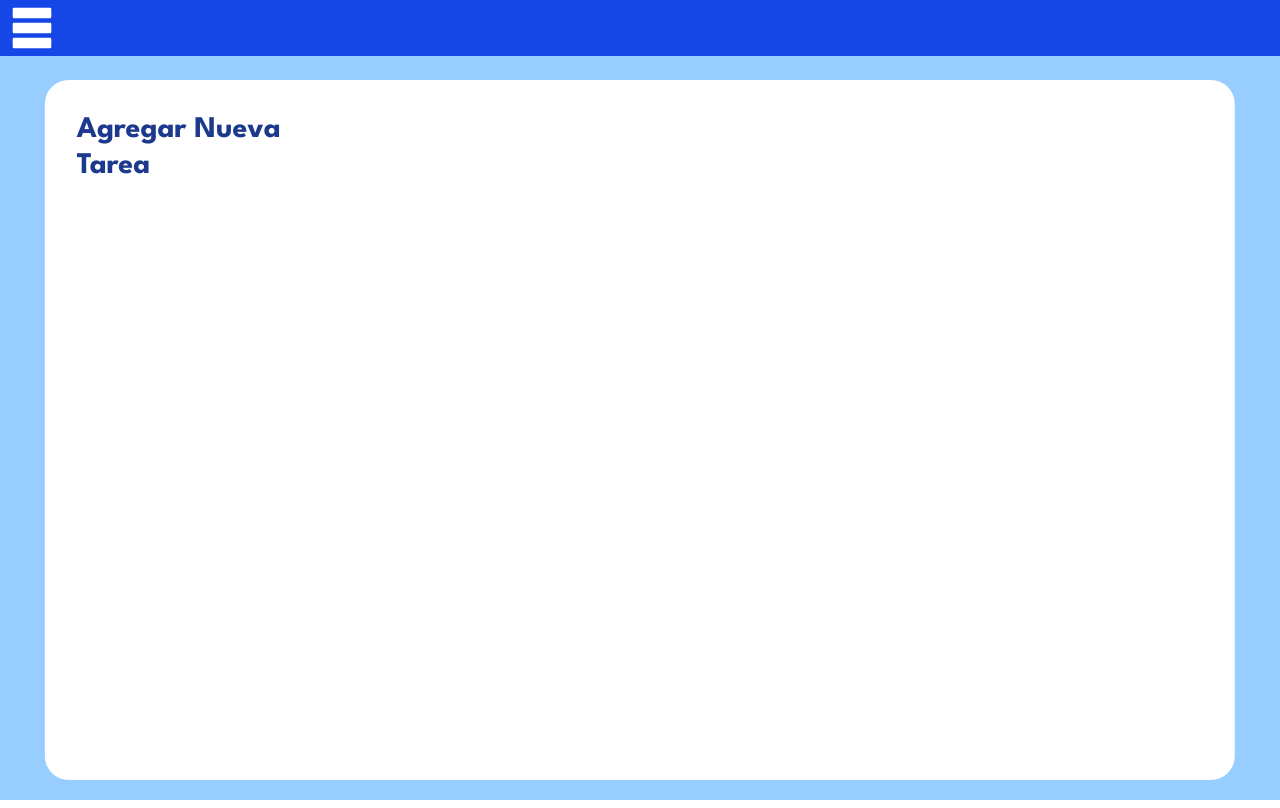
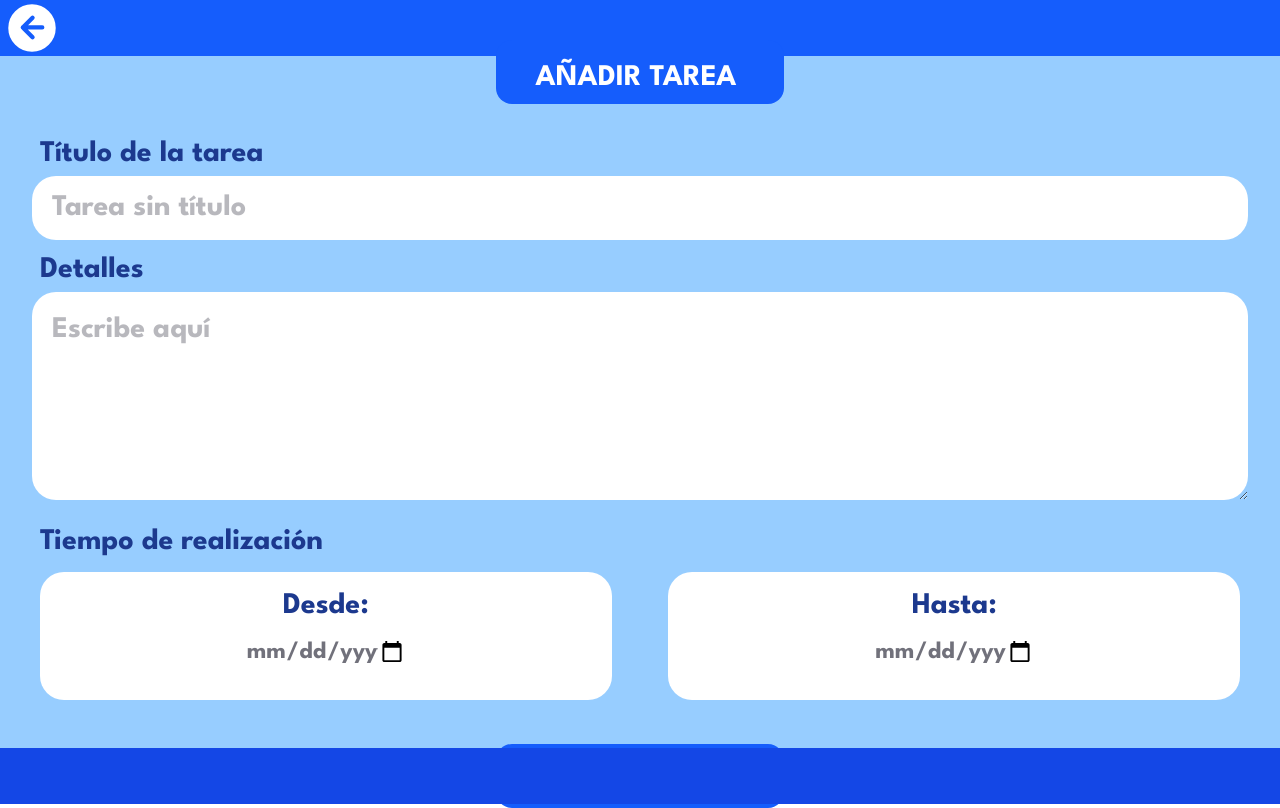
Before and after one commit to Fer2703/AgendifyFabi, a React (Vite) app in the folder agendify/: page /agregar in a window 1280 px wide. Built offline with nearby package versions, Linux system fonts and the light colour scheme.

Commit message:
feat: Framer Motion y Agregar Tareas

```diff
--- a/agendify/package.json
+++ b/agendify/package.json
@@ -11,6 +11,7 @@
   },
   "dependencies": {
     "@tailwindcss/vite": "^4.1.8",
+    "framer-motion": "^12.16.0",
     "react": "^19.1.0",
     "react-dom": "^19.1.0",
     "react-router-dom": "^7.6.2",
--- a/agendify/src/pages/Agregar.tsx
+++ b/agendify/src/pages/Agregar.tsx
@@ -1,6 +1,31 @@
-import React from 'react';
+import React, { useState } from 'react';
+import { useNavigate } from 'react-router-dom';
 
 function Agregar() {
+  const navigate = useNavigate();
+  const [titulo, setTitulo] = useState('');
+  const [detalles, setDetalles] = useState('');
+  const [fechaInicio, setFechaInicio] = useState('');
+  const [fechaFin, setFechaFin] = useState('');
+
+  const handleFechaInicioChange = (e: React.ChangeEvent<HTMLInputElement>) => {
+    const nuevaFechaInicio = e.target.value;
+    setFechaInicio(nuevaFechaInicio);
+
+    // Si la fecha de fin es anterior a la nueva fecha de inicio, actualizarla
+    if (fechaFin && nuevaFechaInicio > fechaFin) {
+      setFechaFin(nuevaFechaInicio);
+    }
+  };
+
+  const handleFechaFinChange = (e: React.ChangeEvent<HTMLInputElement>) => {
+    const nuevaFechaFin = e.target.value;
+    // Solo permitir fechas posteriores a la fecha de inicio
+    if (!fechaInicio || nuevaFechaFin >= fechaInicio) {
+      setFechaFin(nuevaFechaFin);
+    }
+  };
+
   return (
     <div style={{
       backgroundColor: '#97CDFF',
@@ -12,18 +37,85 @@ function Agregar() {
       flexDirection: 'column',
       overflow: 'auto'
     }}>
-      {/* Header con menú */}
-      <div className="w-full h-14 bg-blue-700 flex items-center px-4 fixed top-0 z-10">
-        <img src="/src/assets/menu.svg" alt="Menu" className="w-12 h-12 left-2 relative" />
-      </div>
+        {/* Header con menú */}
+        <div className="w-full h-24 top-0 absolute z-10">
+            <div className="w-full h-14 bg-blue-600 flex items-center px-4 fixed top-0">
+                <img
+                  src="/src/assets/flecha.svg"
+                  alt="Retorno"
+                  className="w-12 h-12 left-2 relative invert brightness-0 rotate-180 cursor-pointer"
+                  onClick={() => navigate(-1)}
+                />
+            </div>
+            <div className="w-72 h-16 left-1/2 transform -translate-x-1/2 top-10 absolute bg-blue-600 rounded-2xl">
+                <div className="w-60 h-8 left-5 top-5 absolute text-center justify-start text-white text-3xl font-bold">AÑADIR TAREA</div>
+            </div>
+        </div>
 
-      {/* Contenido principal */}
-      <div className="w-[93%] h-[calc(100vh-100px)] left-1/2 transform -translate-x-1/2 top-20 absolute bg-white rounded-3xl overflow-hidden">
-        <div className="w-60 h-10 left-8 top-8 absolute justify-start text-blue-900 text-3xl font-bold">
-          Agregar Nueva Tarea
+        {/* Nombre Tarea */}
+        <div className="w-[95%] h-24 left-1/2 transform -translate-x-1/2 top-34 absolute">
+            <div className="w-60 h-10 left-2 top-0 absolute justify-start text-blue-900 text-3xl font-bold">Título de la tarea</div>
+            <div className="w-full h-16 top-10 absolute bg-white rounded-3xl">
+                <input
+                    type="text"
+                    value={titulo}
+                    onChange={(e) => setTitulo(e.target.value)}
+                    placeholder="Tarea sin título"
+                    maxLength={20}
+                    className="w-full h-full !p-5 text-zinc-500 text-3xl font-bold bg-transparent border-none outline-none"
+                />
+            </div>
         </div>
-        {/* Aquí irá el formulario para agregar tareas */}
-      </div>
+
+        {/* Detalles */}
+        <div className="w-[95%] h-60 left-1/2 transform -translate-x-1/2 top-63 absolute">
+            <div className="w-60 h-10 left-2 top-0 absolute justify-start text-blue-900 text-3xl font-bold">Detalles</div>
+            <div className="w-full h-52 left-0 top-10 absolute bg-white rounded-3xl">
+                <textarea
+                    value={detalles}
+                    onChange={(e) => setDetalles(e.target.value)}
+                    placeholder="Escribe aquí"
+                    className="w-full h-full !p-5 text-zinc-500 text-3xl font-bold bg-transparent border-none outline-none"
+                />
+            </div>
+        </div>
+
+        {/* Tiempo de Realizacion */}
+        <div className="w-[95%] h-44 left-1/2 transform -translate-x-1/2 top-131 absolute">
+            <div className="w-96 h-11 left-2 top-0 absolute justify-start text-blue-900 text-3xl font-bold">Tiempo de realización</div>
+
+            {/* Desde */}
+            <div className="w-[47%] h-32 left-2 top-12 absolute bg-white rounded-3xl">
+                <div className="w-40 h-11 left-1/2 transform -translate-x-1/2 top-4 absolute text-center justify-start text-blue-900 text-3xl font-bold">Desde:</div>
+                <input
+                    type="date"
+                    value={fechaInicio}
+                    onChange={handleFechaInicioChange}
+                    className="w-40 h-24 left-1/2 transform -translate-x-1/2 top-8 absolute text-center text-zinc-500 text-2xl font-bold bg-transparent border-none outline-none"
+                />
+            </div>
+
+            {/* Hasta */}
+            <div className="w-[47%] h-32 right-2 top-12 absolute bg-white rounded-3xl">
+                <div className="w-40 h-11 left-1/2 transform -translate-x-1/2 top-4 absolute text-center justify-start text-blue-900 text-3xl font-bold">Hasta:</div>
+                <input
+                    type="date"
+                    value={fechaFin}
+                    onChange={handleFechaFinChange}
+                    min={fechaInicio}
+                    className="w-40 h-24 left-1/2 transform -translate-x-1/2 top-8 absolute text-center text-zinc-500 text-2xl font-bold bg-transparent border-none outline-none"
+                />
+            </div>
+        </div>
+
+        {/* Guardar */}
+        <div className="w-72 h-16 left-1/2 transform -translate-x-1/2 top-186 absolute bg-blue-600 rounded-2xl">
+            <div className="w-60 h-8 left-5 top-1/2 transform -translate-y-1/2 absolute text-center justify-start text-white text-3xl font-bold">GUARDAR</div>
+        </div>
+
+        {/* Footer */}
+        <div className="w-full h-14 bg-blue-700 flex px-4 fixed -bottom-1 z-10">
+        </div>
     </div>
   );
 }
--- a/agendify/src/pages/App.tsx
+++ b/agendify/src/pages/App.tsx
@@ -1,6 +1,6 @@
 import { useState } from 'react'
+import { useNavigate } from 'react-router-dom'
 import '/src/css/App.css'
-import { useNavigate } from 'react-router-dom'
 
 function App() {
   const navigate = useNavigate();
--- /dev/null
+++ b/package.json
@@ -0,0 +1,5 @@
+{
+  "dependencies": {
+    "framer-motion": "^12.16.0"
+  }
+}
```
Also changed, not shown: 2 other files (tests, documents, lock files or other folders).
